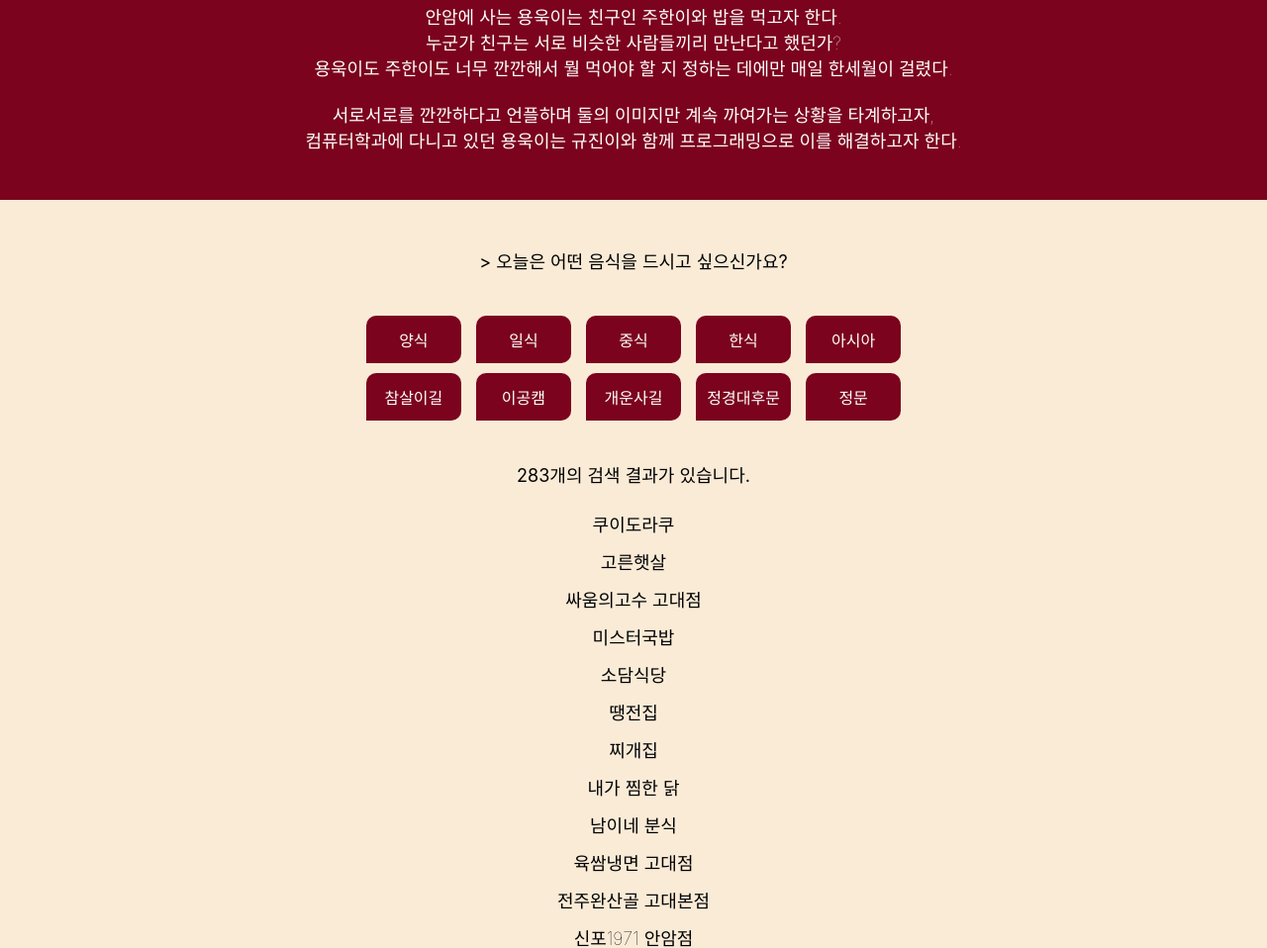
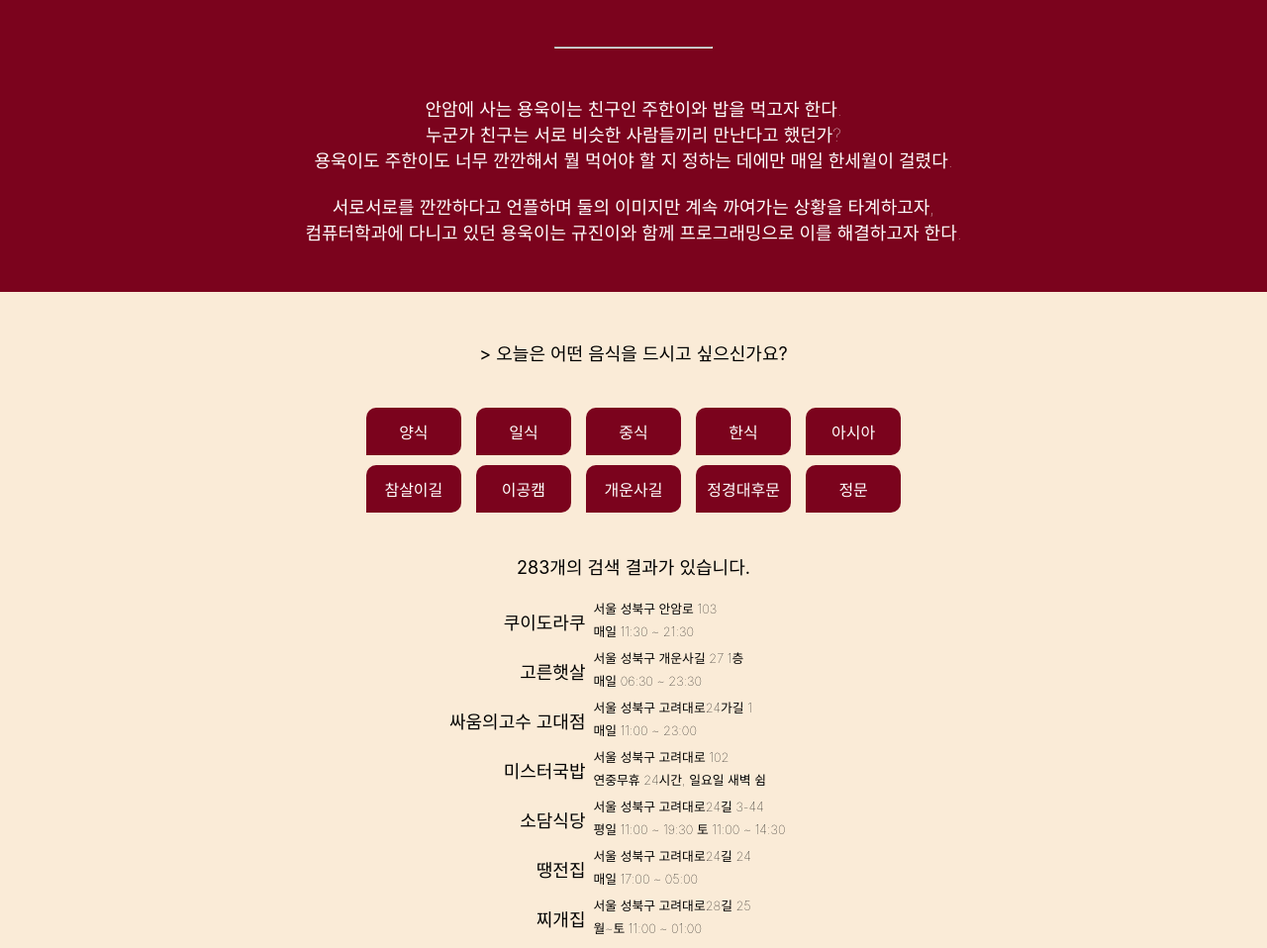
Before and after one commit to developers-high/an_mo_mug, a plain HTML site: page main.html in a window 1280 px wide. Shown: the part 222-1180 px from the top of the page at 99% size. Drawn offline with Linux system fonts and the light colour scheme.

Commit message:
주소/ 영업 시간 반영

```diff
--- a/src/main.css
+++ b/src/main.css
@@ -1,6 +1,22 @@
+@import url('https://fonts.googleapis.com/css2?family=Black+Han+Sans&display=swap');
+@import url('https://fonts.googleapis.com/earlyaccess/notosanskr.css');
+
+
 *{
     box-sizing: border-box;
 }
+
+/*
+body {
+    background-color: antiquewhite;
+    color: black;
+    text-align: center;
+    font-family: "Noto Sans KR", sans-serif;
+    margin: 0;
+    padding: 0;
+    border: 0;
+}*/
+
 
 body {
     background-color: antiquewhite;
@@ -14,16 +30,27 @@ body {
     border: 0;
 }
 
+
 .title {
+    font-family: "Black Han Sans", sans-serif;
     font-weight: lighter;
     padding-top: 2rem;
-    font-size: 3rem;
+    font-size: 5rem;
+}
+
+.mainbox{
+    display:inline-flex;
+    width:-webkit-fill-available;
+    align-items:center;
+
+    padding-left: 0.5rem;
+    padding-right: 0.5rem;
 }
 
 .context {
     display: inline-block;
     font-size: 1.125rem;
-    font-weight: lighter;
+    font-weight: 100;
     padding: 1.25rem;
     padding-bottom: 1.25rem;
 }
@@ -31,6 +58,44 @@ body {
 .context.list {
     padding: 0.25rem;
     padding-bottom:0.5rem;
+    padding-right:0.5rem;
+    font-weight: normal;
+    float: left;
+
+    position: relative;
+    text-align: right;
+    flex: 1;
+
+    word-break: keep-all;
+}
+
+.context.info{
+    float:right;
+    padding: 0rem;
+    padding-bottom : 0.25rem;
+    font-size:0.8rem;
+
+    flex:1.5;
+
+    display: inline-flex;
+    position: relative;
+    align-items: flex-start;
+
+    flex-wrap: wrap;
+    align-content: start;
+    justify-content: space-around;
+    flex-direction: column;
+
+    word-break: keep-all;
+}
+
+.context.address {
+    padding: 0rem;
+    padding-bottom : 0.25rem;
+    font-size:0.8rem;
+    display:inline-block;
+
+    text-align: left;
 }
 
 .context.started{
@@ -138,10 +203,16 @@ button.clicked{
     body{
         font-size: 16px;
     }
+    .title{
+        font-size: 12vw;
+    }
 }
 
 @media all and (max-width: 599px) and (min-width: 320px) {
     body{
         font-size: 12px;
     }
+        .title{
+        font-size: 14vw;
+    }
 }
--- a/src/main.js
+++ b/src/main.js
@@ -4390,11 +4390,25 @@ function makeTable() {
     number.innerText = CURRENT.size.toString() + "개의 검색 결과가 있습니다.";
     target.appendChild(number);
 
-    for (const i of CURRENT){
-        const table = document.createElement("div");
-        table.classList.add("context", "list");
-        table.innerText = store_json[i.toString()]["name"];
-        target.appendChild(table);
+    for (const i of CURRENT) {
+        const table_main = document.createElement("div");
+        const table_title = document.createElement("div");
+        const table_info = document.createElement("div");
+        const table_address = document.createElement("div");
+        const table_open = document.createElement("div");
+        table_main.classList.add("mainbox");
+        table_title.classList.add("context", "list");
+        table_title.innerText = store_json[i.toString()]["name"];
+        table_info.classList.add("context", "info")
+        table_address.classList.add("context", "address");
+        table_address.innerText = store_json[i.toString()]["location"];
+        table_open.classList.add("context", "address");
+        table_open.innerText = store_json[i.toString()]["opening_hour"];
+        table_info.append(table_address);
+        table_info.append(table_open);
+        table_main.append(table_title);
+        table_main.append(table_info);
+        target.appendChild(table_main);
     }
 }
 
```
